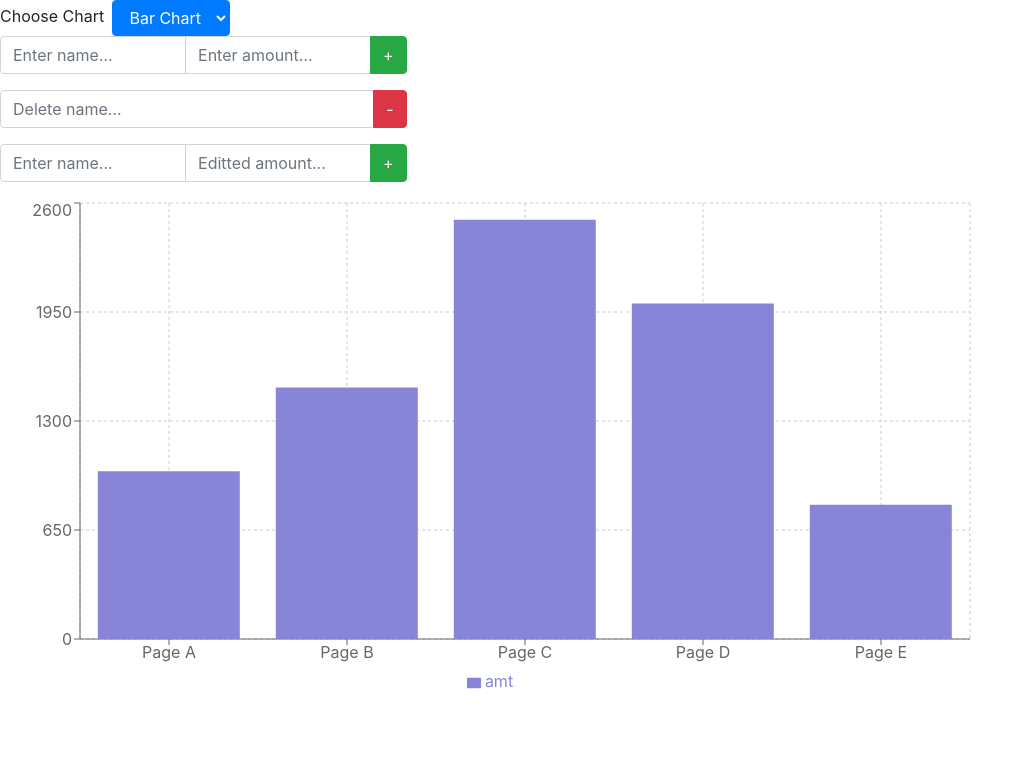
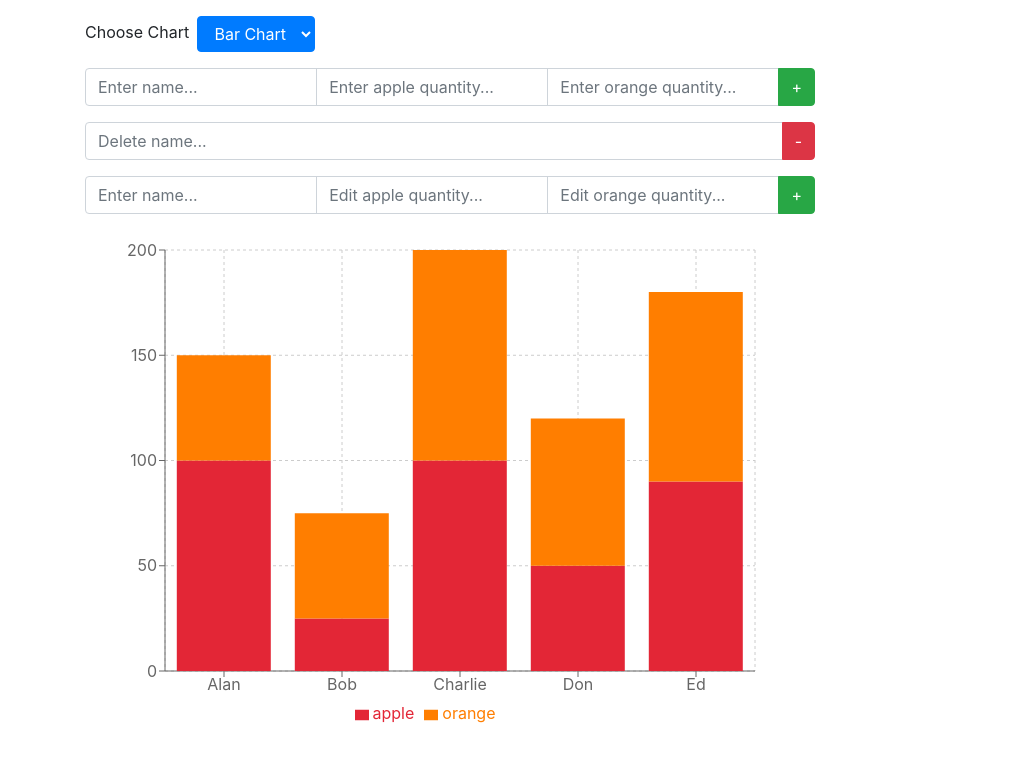
Before and after one commit to edsonha/Website-FTW, a React (Create React App) app: page / in a window 1280 px wide. Shown: the top 762 px of the page, without its empty margins (0-1034 px from the left). Built offline with nearby package versions, Linux system fonts and the light colour scheme.

Commit message:
Separate into components

```diff
--- a/src/App.js
+++ b/src/App.js
@@ -1,232 +1,164 @@
 import React, { Component } from "react";
-import {
-  BarChart,
-  Bar,
-  XAxis,
-  YAxis,
-  CartesianGrid,
-  Tooltip,
-  Legend,
-  LineChart,
-  Line
-} from "recharts";
-
-const data = [
-  {
-    name: "Page A",
-    // uv: 4000,
-    // pv: 2400,
-    amt: 1000
-  },
-  {
-    name: "Page B",
-    // uv: 3000,
-    // pv: 1398,
-    amt: 1500
-  },
-  {
-    name: "Page C",
-    // uv: 2000,
-    // pv: 9800,
-    amt: 2500
-  },
-  {
-    name: "Page D",
-    // uv: 2780,
-    // pv: 3908,
-    amt: 2000
-  },
-  {
-    name: "Page E",
-    // uv: 1890,
-    // pv: 4800,
-    amt: 800
-  }
-];
-
-const options = [
-  { name: "Bar Chart", value: "bar" },
-  { name: "Pie Chart", value: "pie" }
-];
+import { getData } from "./seedData";
+import Barchart from "./components/Barchart";
+import Piechart from "./components/Piechart";
+import InputField from "./components/InputField";
+import Button from "./components/Button";
 
 class App extends Component {
   state = {
-    selectedChart: "bar",
+    isBarchartDisplayed: true,
     nameInput: "",
-    amountInput: 0,
-    data: data
+    appleInput: "",
+    orangeInput: "",
+    data: getData()
   };
 
-  handleSelectChart = event => {
-    this.setState({ selectedChart: event.target.value });
+  handleSelectChart = () => {
+    this.setState({ isBarchartDisplayed: !this.state.isBarchartDisplayed });
   };
 
-  handleNameInput = event => {
-    this.setState({ nameInput: event.target.value });
-  };
-
-  handleAmountInput = event => {
-    this.setState({ amountInput: event.target.value });
+  handleChangeInput = (name, event) => {
+    this.setState({ [name]: event.target.value });
   };
 
   handleCreateData = () => {
+    if (!this.state.nameInput) {
+      return;
+    }
     const copiedData = [...this.state.data];
     copiedData.push({
       name: this.state.nameInput,
-      amt: this.state.amountInput
+      apple: this.state.appleInput,
+      orange: this.state.orangeInput
     });
     this.setState({
-      data: copiedData
+      data: copiedData,
+      nameInput: "",
+      appleInput: "",
+      orangeInput: ""
     });
   };
 
   handleDeleteData = () => {
     const copiedData = [...this.state.data];
     const filteredData = copiedData.filter(
-      data => data.name !== this.state.nameInput
+      data => data.name.toLowerCase() !== this.state.nameInput.toLowerCase()
     );
     this.setState({
-      data: filteredData
+      data: filteredData,
+      nameInput: ""
     });
   };
 
   handleEditData = () => {
+    if (!this.state.nameInput) {
+      return;
+    }
     const copiedData = [...this.state.data];
     const foundData = copiedData.find(
-      data => data.name === this.state.nameInput
+      data => data.name.toLowerCase() === this.state.nameInput.toLowerCase()
     );
-    foundData.amt = this.state.amountInput;
-    this.setState({ data: copiedData });
+    if (!foundData) {
+      return;
+    }
+    foundData.apple = this.state.appleInput;
+    foundData.orange = this.state.orangeInput;
+    this.setState({
+      data: copiedData,
+      nameInput: "",
+      appleInput: "",
+      orangeInput: ""
+    });
   };
 
   render() {
+    const { data } = this.state;
     return (
-      <div>
+      <div className="container">
+        <div className="mt-3 mb-3">
           <label htmlFor="sort-by-select">Choose Chart</label>
           <select
             onChange={this.handleSelectChart}
             id="sort-by-select"
-          data-testid="sort-by-select"
             className="btn btn-primary dropdown-toggle mx-2"
           >
-          {options.map((option, index) => (
-            <option key={index} value={option.value}>
-              {option.name}
-            </option>
-          ))}
+            <option value="Bar Chart">Bar Chart</option>
+            <option value="Pie Chart">Pie Chart</option>
           </select>
+        </div>
         <div className="row">
-          <div className="input-group mb-3 col-lg-4">
-            <input
-              type="text"
-              className="form-control"
+          <div className="input-group mb-3 col-lg-8">
+            <InputField
+              name="nameInput"
               placeholder="Enter name..."
-              onChange={this.handleNameInput}
+              onChange={this.handleChangeInput}
             />
-            <input
-              type="text"
-              className="form-control"
-              placeholder="Enter amount..."
-              onChange={this.handleAmountInput}
+            <InputField
+              name="appleInput"
+              placeholder="Enter apple quantity..."
+              onChange={this.handleChangeInput}
+            />
+            <InputField
+              name="orangeInput"
+              placeholder="Enter orange quantity..."
+              onChange={this.handleChangeInput}
             />
             <div className="input-group-append">
-              <button
-                className="btn btn-success"
-                type="button"
+              <Button
+                sign="+"
+                color="btn-success"
                 onClick={this.handleCreateData}
-              >
-                +
-              </button>
+              />
             </div>
           </div>
         </div>
         <div className="row">
-          <div className="input-group mb-3 col-lg-4">
-            <input
-              type="text"
-              className="form-control"
+          <div className="input-group mb-3 col-lg-8">
+            <InputField
+              name="nameInput"
               placeholder="Delete name..."
-              onChange={this.handleNameInput}
+              onChange={this.handleChangeInput}
             />
             <div className="input-group-append">
-              <button
-                className="btn btn-danger"
-                type="button"
+              <Button
+                sign="-"
+                color="btn-danger"
                 onClick={this.handleDeleteData}
-              >
-                -
-              </button>
+              />
             </div>
           </div>
         </div>
         <div className="row">
-          <div className="input-group mb-3 col-lg-4">
-            <input
-              type="text"
-              className="form-control"
+          <div className="input-group mb-3 col-lg-8">
+            <InputField
+              name="nameInput"
               placeholder="Enter name..."
-              onChange={this.handleNameInput}
+              onChange={this.handleChangeInput}
             />
-            <input
-              type="text"
-              className="form-control"
-              placeholder="Editted amount..."
-              onChange={this.handleAmountInput}
+            <InputField
+              name="appleInput"
+              placeholder="Edit apple quantity..."
+              onChange={this.handleChangeInput}
+            />
+            <InputField
+              name="orangeInput"
+              placeholder="Edit orange quantity..."
+              onChange={this.handleChangeInput}
             />
             <div className="input-group-append">
-              <button
-                className="btn btn-success"
-                type="button"
+              <Button
+                sign="+"
+                color="btn-success"
                 onClick={this.handleEditData}
-              >
-                +
-              </button>
+              />
             </div>
           </div>
         </div>
-        {this.state.selectedChart === "bar" ? (
-          <BarChart
-            width={1000}
-            height={500}
-            data={this.state.data}
-            margin={{
-              top: 5,
-              right: 30,
-              left: 20,
-              bottom: 5
-            }}
-          >
-            <CartesianGrid strokeDasharray="3 3" />
-            <XAxis dataKey="name" />
-            <YAxis />
-            <Tooltip />
-            <Legend />
-            <Bar dataKey="amt" fill="#8884d8" />
-          </BarChart>
+        {this.state.isBarchartDisplayed ? (
+          <Barchart data={data} />
         ) : (
-          <LineChart
-            width={1000}
-            height={500}
-            data={this.state.data}
-            margin={{
-              top: 5,
-              right: 30,
-              left: 20,
-              bottom: 5
-            }}
-          >
-            <CartesianGrid strokeDasharray="3 3" />
-            <XAxis dataKey="name" />
-            <YAxis />
-            <Tooltip />
-            <Legend />
-            <Line
-              type="monotone"
-              dataKey="amt"
-              stroke="#8884d8"
-              activeDot={{ r: 8 }}
-            />
-          </LineChart>
+          <Piechart data={data} />
         )}
       </div>
     );
--- /dev/null
+++ b/src/components/Barchart.js
@@ -0,0 +1,36 @@
+import React from "react";
+import {
+  BarChart,
+  Bar,
+  XAxis,
+  YAxis,
+  CartesianGrid,
+  Tooltip,
+  Legend
+} from "recharts";
+
+function Barchart({ data }) {
+  return (
+    <BarChart
+      width={700}
+      height={500}
+      data={data}
+      margin={{
+        top: 20,
+        right: 30,
+        left: 20,
+        bottom: 5
+      }}
+    >
+      <CartesianGrid strokeDasharray="3 3" />
+      <XAxis dataKey="name" />
+      <YAxis />
+      <Tooltip />
+      <Legend />
+      <Bar dataKey="apple" stackId="a" fill="#E32636" />
+      <Bar dataKey="orange" stackId="a" fill="#FF7E00" />
+    </BarChart>
+  );
+}
+
+export default Barchart;
--- /dev/null
+++ b/src/components/Button.js
@@ -0,0 +1,11 @@
+import React from "react";
+
+function Button({ sign, color, onClick }) {
+  return (
+    <button className={`btn ${color}`} type="button" onClick={onClick}>
+      {sign}
+    </button>
+  );
+}
+
+export default Button;
--- /dev/null
+++ b/src/components/InputField.js
@@ -0,0 +1,15 @@
+import React from "react";
+
+function InputField({ onChange, placeholder, name, value }) {
+  return (
+    <input
+      type="text"
+      value={value}
+      className="form-control"
+      placeholder={placeholder}
+      onChange={event => onChange(name, event)}
+    />
+  );
+}
+
+export default InputField;
--- /dev/null
+++ b/src/components/Piechart.js
@@ -0,0 +1,35 @@
+import React from "react";
+import { Tooltip, PieChart, Pie, Label } from "recharts";
+
+function Piechart({ data }) {
+  return (
+    <PieChart width={600} height={600}>
+      <Pie
+        data={data}
+        dataKey="apple"
+        cx={100}
+        cy={200}
+        outerRadius={60}
+        fill="#E32636"
+        label
+      >
+        <Label value="apple" position="outside" />
+      </Pie>
+      <Pie
+        data={data}
+        dataKey="orange"
+        cx={400}
+        cy={200}
+        innerRadius={70}
+        outerRadius={90}
+        fill="#FF7E00"
+        label
+      >
+        <Label value="orange" position="center" />
+      </Pie>
+      <Tooltip />
+    </PieChart>
+  );
+}
+
+export default Piechart;
--- /dev/null
+++ b/src/seedData.js
@@ -0,0 +1,31 @@
+const data = [
+  {
+    name: "Alan",
+    apple: 100,
+    orange: 50
+  },
+  {
+    name: "Bob",
+    apple: 25,
+    orange: 50
+  },
+  {
+    name: "Charlie",
+    apple: 100,
+    orange: 100
+  },
+  {
+    name: "Don",
+    apple: 50,
+    orange: 70
+  },
+  {
+    name: "Ed",
+    apple: 90,
+    orange: 90
+  }
+];
+
+export function getData() {
+  return data;
+}
```
Lines whose indentation alone changed are shown as unchanged.
